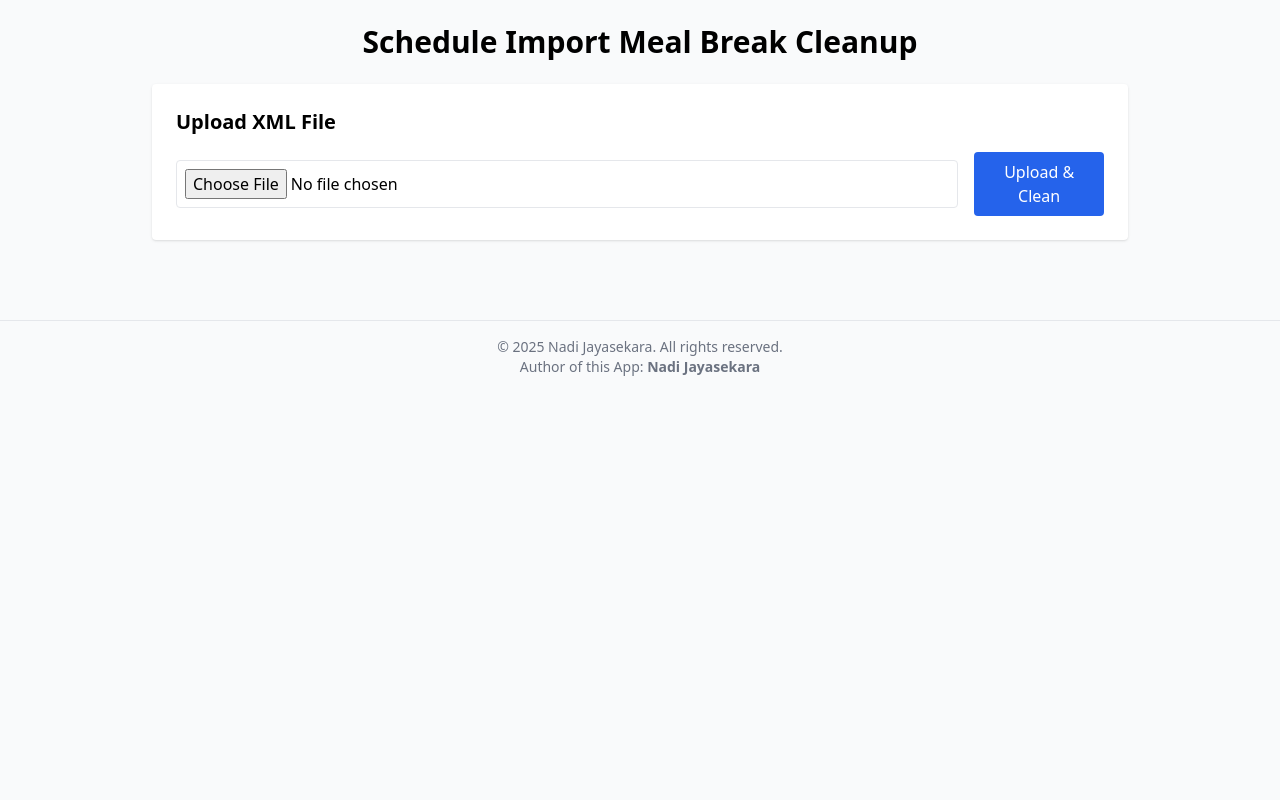
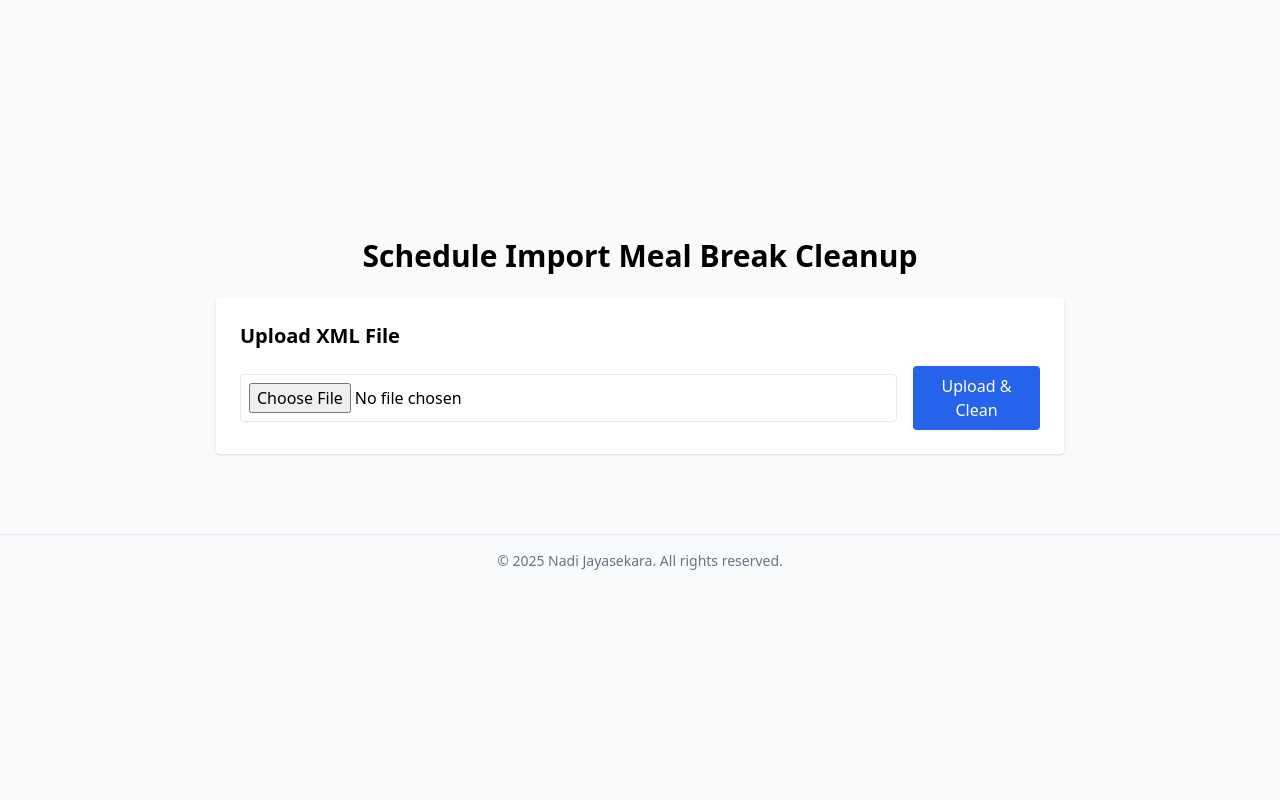
Before and after one commit to nadithakj/nodegrouper, a FastAPI app: page /meal_cleanup in a window 1280 px wide. Run offline with FastAPI, Linux system fonts and the light colour scheme; some libraries are stand-ins or nearby versions.

Commit message:
Update meal_cleanup.html

```diff
--- a/templates/meal_cleanup.html
+++ b/templates/meal_cleanup.html
@@ -5,40 +5,40 @@
     <title>Schedule Import Meal Break Cleanup</title>
     <script src="https://cdn.tailwindcss.com"></script>
 </head>
-<body class="bg-gray-50 font-sans">
+<body class="bg-gray-50 font-sans min-h-screen flex flex-col items-center justify-center">
 
-<div class="max-w-5xl mx-auto p-6">
+<div class="max-w-4xl w-full p-6">
     <h1 class="text-3xl font-bold mb-6 text-center">Schedule Import Meal Break Cleanup</h1>
 
-    <!-- Upload Section -->
+    <!-- Upload Form -->
     <div class="bg-white shadow rounded p-6 mb-6">
         <h2 class="text-xl font-semibold mb-4">Upload XML File</h2>
-        <form action="/meal_cleanup_upload" method="post" enctype="multipart/form-data" class="flex items-center space-x-4">
+        <form action="/meal_cleanup" method="post" enctype="multipart/form-data" class="flex items-center space-x-4">
             <input type="file" name="file" class="border rounded p-2 w-full" required>
             <button type="submit" class="bg-blue-600 text-white px-4 py-2 rounded hover:bg-blue-700">Upload & Clean</button>
         </form>
     </div>
 
-    {% if xml_preview %}
-    <!-- Cleaned XML Preview -->
+    {% if cleaned_xml %}
+    <!-- XML Preview -->
     <div class="bg-white shadow rounded p-6 mb-6">
         <h2 class="text-xl font-semibold mb-4">Cleaned XML Preview</h2>
-        <textarea readonly class="w-full h-80 border rounded p-3 font-mono bg-gray-100 text-gray-800">{{ xml_preview }}</textarea>
+        <textarea readonly class="w-full h-80 border rounded p-3 font-mono bg-gray-100 text-gray-800">{{ cleaned_xml }}</textarea>
     </div>
 
     <!-- Download Button -->
     <div class="bg-white shadow rounded p-6 text-center">
         <form action="/download" method="post">
-            <input type="hidden" name="file_content" value="{{ xml_preview }}">
+            <input type="hidden" name="file_content" value="{{ cleaned_xml }}">
             <button type="submit" class="bg-green-600 text-white px-6 py-2 rounded hover:bg-green-700 text-lg">Download Cleaned XML</button>
         </form>
     </div>
     {% endif %}
 </div>
 
-<footer class="mt-8 p-4 text-center text-gray-500 text-sm border-t border-gray-200">
-    &copy; 2025 Nadi Jayasekara. All rights reserved. <br>
-    Author of this App: <strong>Nadi Jayasekara</strong>
+<footer class="mt-8 p-4 text-center text-gray-500 text-sm border-t border-gray-200 w-full">
+    &copy; 2025 Nadi Jayasekara. All rights reserved.
 </footer>
+
 </body>
 </html>
```
